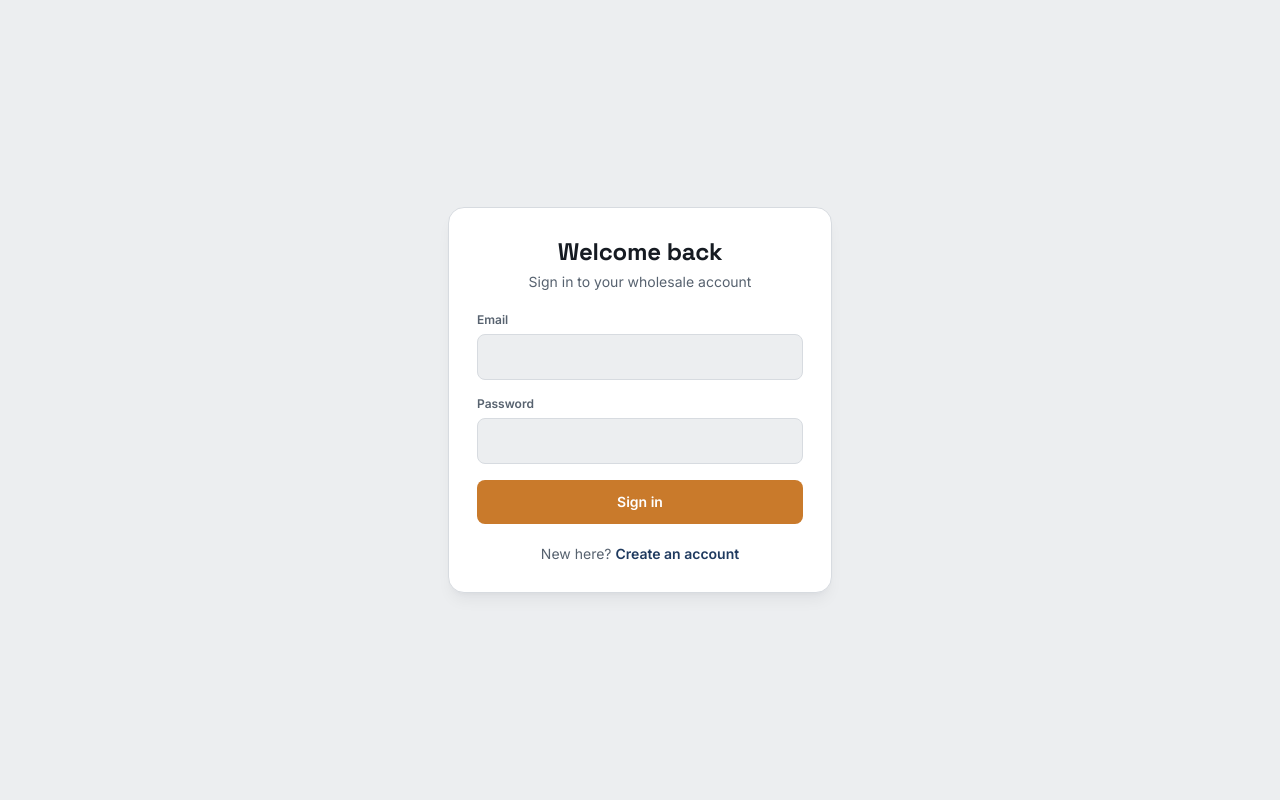
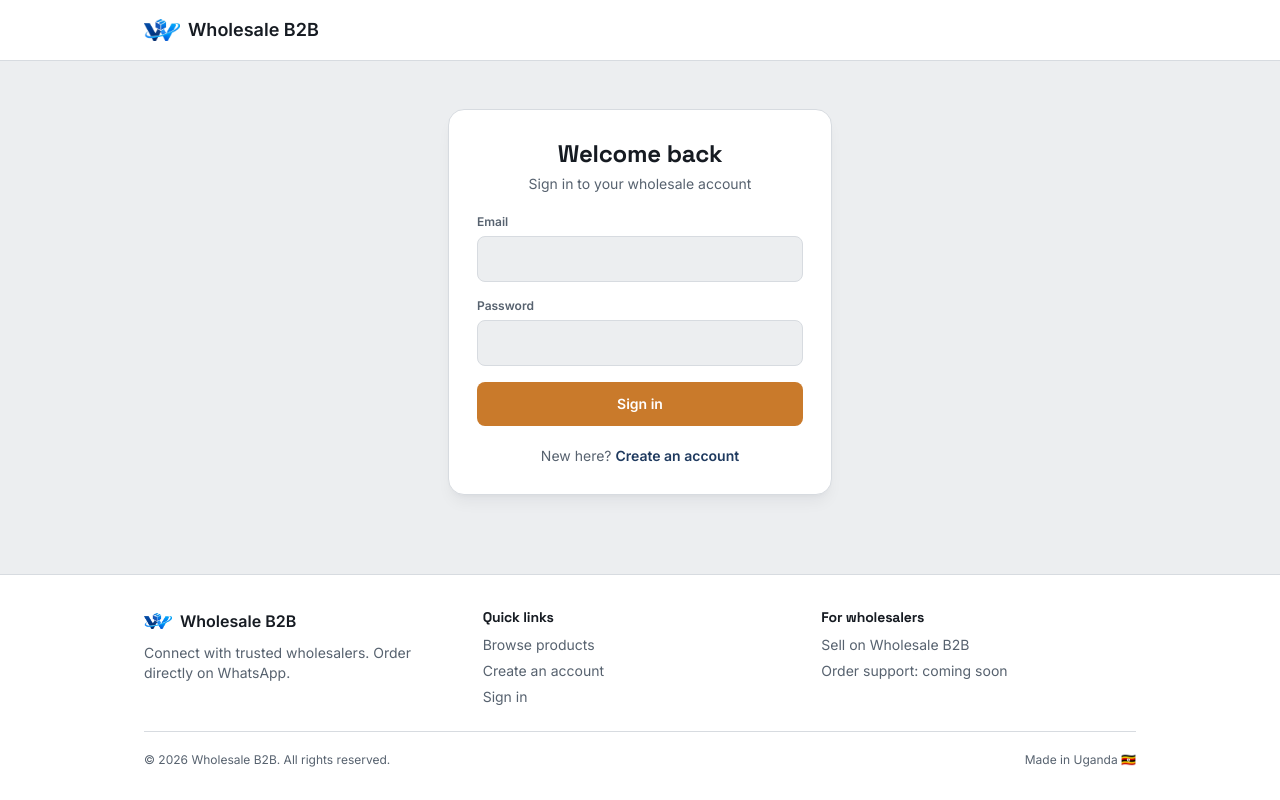
Before and after one commit to appodev256-art/wholesale-b2b, a React (Vite) app: page /login in a window 1280 px wide. Built offline with nearby package versions, Linux system fonts and the light colour scheme; no server answers.

Commit message:
Update Login.jsx

```diff
--- a/src/pages/Login.jsx
+++ b/src/pages/Login.jsx
@@ -3,6 +3,8 @@ import { Link, useNavigate, useSearchParams } from 'react-router-dom';
 import { signInWithEmailAndPassword } from 'firebase/auth';
 import { doc, getDoc, updateDoc, serverTimestamp } from 'firebase/firestore';
 import { auth, db } from '../lib/firebase.js';
+import Header from '../components/Header.jsx';
+import Footer from '../components/Footer.jsx';
 
 function friendlyError(code) {
   switch (code) {
@@ -43,8 +45,6 @@ export default function Login() {
     try {
       const result = await signInWithEmailAndPassword(auth, email, password);
 
-      // Best-effort: record activity for the admin's "inactive retailers" view.
-      // Don't block sign-in if this fails.
       try {
         await updateDoc(doc(db, 'users', result.user.uid), {
           lastActiveAt: serverTimestamp(),
@@ -80,7 +80,10 @@ export default function Login() {
   }
 
   return (
-    <div className="min-h-screen flex items-center justify-center px-4 py-6">
+    <div className="min-h-screen flex flex-col bg-paper">
+      <Header minimal />
+
+      <main className="flex-1 flex items-center justify-center px-4 py-10">
         <div className="w-full max-w-sm rounded-2xl border border-line bg-white p-7 shadow-lg shadow-ink/5">
           <h1 className="text-center text-2xl font-bold mb-1">Welcome back</h1>
           <p className="text-center text-sm text-muted mb-5">Sign in to your wholesale account</p>
@@ -113,7 +116,7 @@ export default function Login() {
             <button
               type="submit"
               disabled={busy}
-            className="block w-full rounded-lg bg-accent px-4 py-3 text-sm font-semibold text-white disabled:opacity-60"
+              className="block w-full rounded-lg bg-accent px-4 py-3 text-sm font-semibold text-white hover:opacity-90 disabled:opacity-60"
             >
               {busy ? 'Signing in…' : 'Sign in'}
             </button>
@@ -125,6 +128,9 @@ export default function Login() {
             </Link>
           </p>
         </div>
+      </main>
+
+      <Footer />
     </div>
   );
 }
```
Lines whose indentation alone changed are shown as unchanged.
